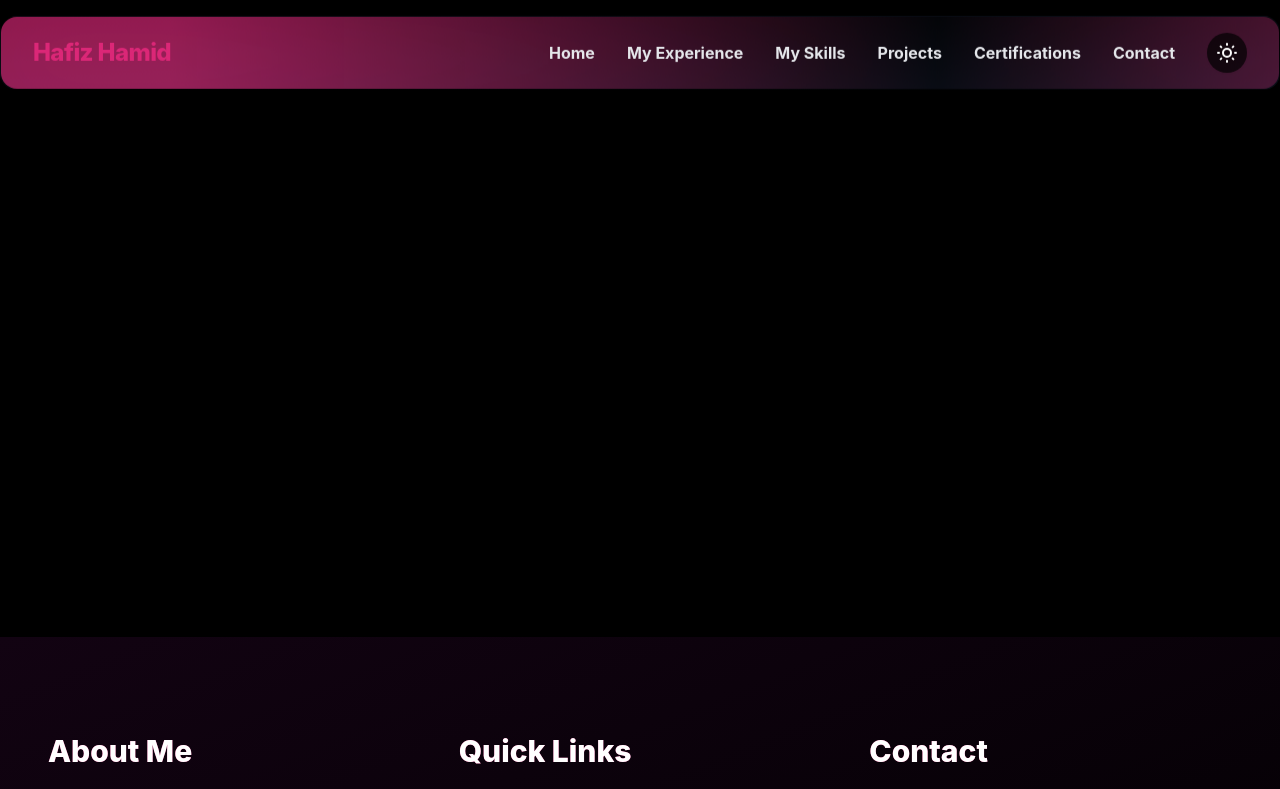
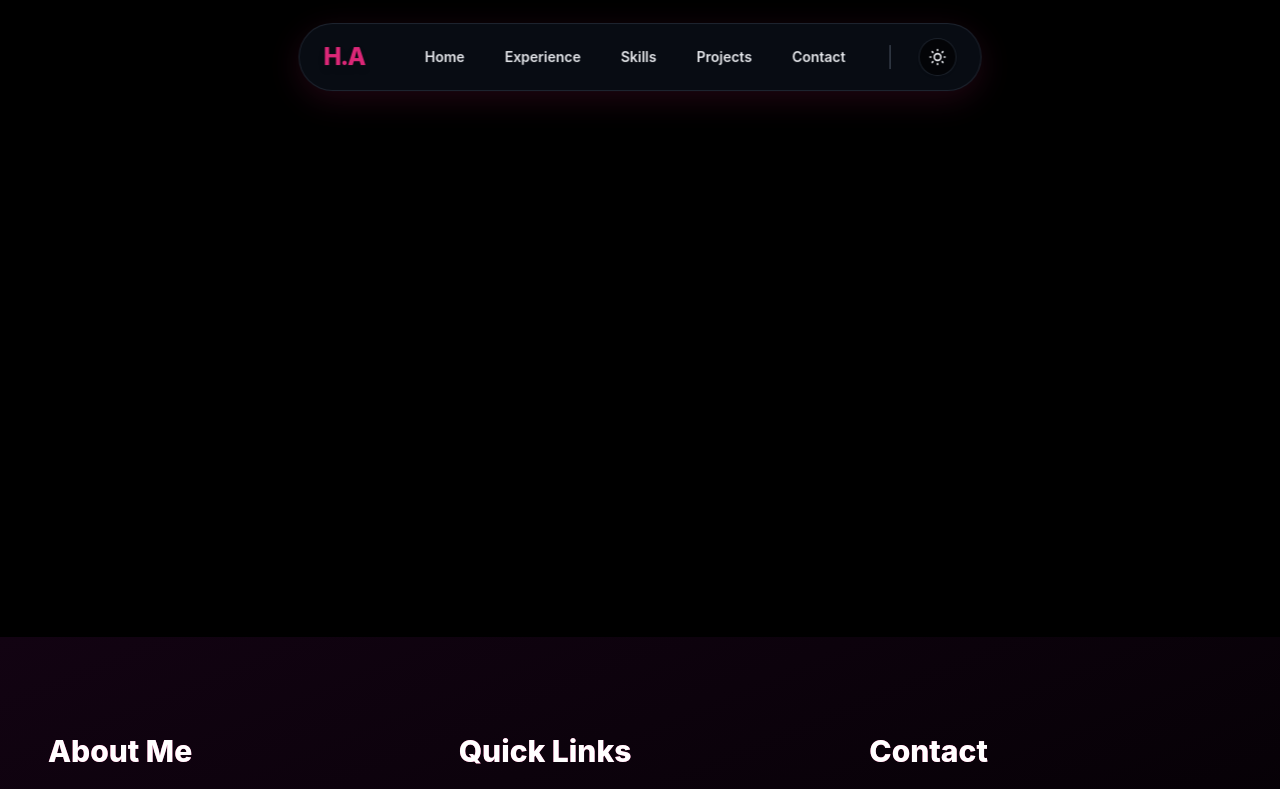
Before and after one commit to Hamid2312/actuallportfolio, a React (Create React App) app: page /certifications in a window 1280 px wide. Shown: the top 789 px of the page. Built offline with nearby package versions, Linux system fonts and the light colour scheme.

Commit message:
Update Hero 3D rings, Pill Navbar dock, and Projects

```diff
--- a/src/components/Navbar.jsx
+++ b/src/components/Navbar.jsx
@@ -10,142 +10,92 @@ const SidebarNavbar = () => {
     <div>
       {/* Navbar */}
       <nav
-        className="
-          fixed w-full z-50 left-0 top-4
-          transform-gpu
-          pointer-events-auto
-        "
+        className="fixed z-50 top-6 left-1/2 -translate-x-1/2 pointer-events-auto"
         aria-label="Main navigation"
       >
         <div
           className="
-            relative mx-auto max-w-7xl px-4 sm:px-6 lg:px-8
-            rounded-2xl
-            shadow-2xl
-            backdrop-blur-sm
-            bg-gradient-to-br from-white/70 to-gray-100/60
-            dark:from-black/60 dark:to-gray-900/60
-            border border-transparent
-            py-2
-            transition-all
-            will-change-transform
-            animate-floating
+            flex items-center gap-2 md:gap-4 lg:gap-6 px-4 md:px-6 py-2.5 md:py-3.5
+            rounded-full
+            backdrop-blur-xl
+            bg-white/40 dark:bg-gray-900/50
+            border border-white/50 dark:border-gray-700/50
+            shadow-[0_8px_32px_rgba(219,39,119,0.2)] dark:shadow-[0_8px_32px_rgba(219,39,119,0.15)]
+            floating-nav
           "
         >
-          {/* moving shade overlay */}
-          <div
-            aria-hidden="true"
-            className="
-              absolute inset-0 pointer-events-none rounded-2xl overflow-hidden
-            "
+          {/* Logo */}
+          <Link
+            to="/"
+            className="flex items-center gap-1 text-pink-600 font-extrabold text-xl lg:text-2xl tracking-tighter select-none mr-2 md:mr-4 drop-shadow-md transition-transform hover:scale-105"
           >
-            <div className="nav-shade absolute inset-0" />
+            H.A<span className="text-gray-800 dark:text-gray-200"></span>
+          </Link>
+
+          {/* Desktop Links */}
+          <div className="hidden md:flex items-center gap-1 lg:gap-2">
+            {[
+              { name: "Home", path: "/" },
+              { name: "Experience", path: "/my-experience" },
+              { name: "Skills", path: "/skills" },
+              { name: "Projects", path: "/projects" },
+              { name: "Contact", path: "/contact" }
+            ].map((link) => (
+              <Link
+                key={link.name}
+                to={link.path}
+                className="nav-link relative px-4 py-1.5 text-sm font-semibold text-gray-800 dark:text-gray-200 rounded-full transition-colors duration-300 hover:text-pink-600"
+              >
+                {link.name}
+              </Link>
+            ))}
           </div>
 
-          <div className="flex items-center justify-between h-14 relative">
-            {/* Logo */}
-            <div className="flex-shrink-0">
-              <Link
-                to="/"
-                className="text-pink-600 font-extrabold text-2xl tracking-tight select-none"
-              >
-                Hafiz Hamid
-              </Link>
-            </div>
+          {/* Divider */}
+          <div className="w-[1px] h-6 bg-gray-300 dark:bg-gray-600 mx-1 hidden md:block"></div>
 
-            {/* Hamburger Menu and Theme Toggle (Mobile) */}
-            <div className="lg:hidden flex items-center space-x-4">
+          {/* Actions */}
+          <div className="flex items-center gap-2 lg:gap-3">
+            {/* Theme Toggle */}
             <button
               onClick={toggleTheme}
               className="
                 p-2 rounded-full
-                  bg-white/80 dark:bg-black/70
-                  text-gray-900 dark:text-white
-                  shadow-sm
-                  focus:outline-none focus:ring-2 focus:ring-cyan-600
+                bg-white/60 dark:bg-black/60
+                text-gray-700 dark:text-gray-200
+                hover:text-pink-600 dark:hover:text-pink-400
+                shadow-sm border border-white/40 dark:border-gray-700/50
+                transition-all duration-300 hover:scale-110 hover:shadow-[0_0_15px_rgba(219,39,119,0.2)]
               "
-                aria-label={theme === "light" ? "Switch to dark mode" : "Switch to light mode"}
+              aria-label="Toggle Theme"
             >
               {theme === "light" ? (
-                  <svg className="w-6 h-6" fill="none" stroke="currentColor" viewBox="0 0 24 24" xmlns="http://www.w3.org/2000/svg">
+                <svg className="w-5 h-5" fill="none" stroke="currentColor" viewBox="0 0 24 24">
                   <path strokeLinecap="round" strokeLinejoin="round" strokeWidth="2" d="M21 12.79A9 9 0 1111.21 3 7 7 0 0021 12.79z"></path>
                 </svg>
               ) : (
-                  <svg className="w-6 h-6" fill="none" stroke="currentColor" viewBox="0 0 24 24" xmlns="http://www.w3.org/2000/svg">
+                <svg className="w-5 h-5" fill="none" stroke="currentColor" viewBox="0 0 24 24">
                   <path strokeLinecap="round" strokeLinejoin="round" strokeWidth="2" d="M12 3v1m0 16v1m9-9h-1M4 12H3m15.364 6.364l-.707-.707M6.343 6.343l-.707-.707m12.728 0l-.707.707M6.343 17.657l-.707.707M16 12a4 4 0 11-8 0 4 4 0 018 0z"></path>
                 </svg>
               )}
             </button>
 
+            {/* Mobile Menu Button */}
             <button
               onClick={() => setIsSidebarOpen(true)}
-                className="text-gray-900 dark:text-white focus:outline-none p-2"
-                aria-label="Open menu"
+              className="md:hidden p-2 rounded-full bg-white/60 dark:bg-black/60 text-gray-700 dark:text-gray-200 hover:text-pink-600 transition-all duration-300 border border-white/40 dark:border-gray-700/50 shadow-sm"
             >
-                <svg
-                  className="h-6 w-6"
-                  xmlns="http://www.w3.org/2000/svg"
-                  fill="none"
-                  viewBox="0 0 24 24"
-                  stroke="currentColor"
-                  aria-hidden="true"
-                >
+              <svg className="h-5 w-5" fill="none" viewBox="0 0 24 24" stroke="currentColor">
                 <path strokeLinecap="round" strokeLinejoin="round" strokeWidth="2" d="M4 6h16M4 12h16M4 18h16" />
               </svg>
             </button>
-            </div>
-
-            {/* Links and Theme Toggle for large screens */}
-            <div className="hidden lg:flex lg:items-center lg:space-x-8">
-              <Link to="/" className="link text-gray-800 dark:text-gray-200 hover:text-pink-600 transition">
-                Home
-              </Link>
-              <Link to="/my-experience" className="link text-gray-800 dark:text-gray-200 hover:text-pink-600 transition">
-                My Experience
-              </Link>
-              <Link to="/skills" className="link text-gray-800 dark:text-gray-200 hover:text-pink-600 transition">
-                My Skills
-              </Link>
-              <Link to="/projects" className="link text-gray-800 dark:text-gray-200 hover:text-pink-600 transition">
-                Projects
-              </Link>
-              <Link to="/Certifications" className="link text-gray-800 dark:text-gray-200 hover:text-pink-600 transition">
-                Certifications
-              </Link>
-              <Link to="/contact" className="link text-gray-800 dark:text-gray-200 hover:text-pink-600 transition">
-                Contact
-              </Link>
-
-              <button
-                onClick={toggleTheme}
-                className="
-                  p-2 rounded-full
-                  bg-white/80 dark:bg-black/70
-                  text-gray-900 dark:text-white
-                  shadow-sm
-                  focus:outline-none focus:ring-2 focus:ring-cyan-600
-                "
-                aria-label={theme === "light" ? "Switch to dark mode" : "Switch to light mode"}
-              >
-                {theme === "light" ? (
-                  <svg className="w-6 h-6" fill="none" stroke="currentColor" viewBox="0 0 24 24" xmlns="http://www.w3.org/2000/svg">
-                    <path strokeLinecap="round" strokeLinejoin="round" strokeWidth="2" d="M21 12.79A9 9 0 1111.21 3 7 7 0 0021 12.79z"></path>
-                  </svg>
-                ) : (
-                  <svg className="w-6 h-6" fill="none" stroke="currentColor" viewBox="0 0 24 24" xmlns="http://www.w3.org/2000/svg">
-                    <path strokeLinecap="round" strokeLinejoin="round" strokeWidth="2" d="M12 3v1m0 16v1m9-9h-1M4 12H3m15.364 6.364l-.707-.707M6.343 6.343l-.707-.707m12.728 0l-.707.707M6.343 17.657l-.707.707M16 12a4 4 0 11-8 0 4 4 0 018 0z"></path>
-                  </svg>
-                )}
-              </button>
-            </div>
           </div>
         </div>
       </nav>
 
       {/* Sidebar */}
       <div
-        className={`fixed inset-y-0 left-0 bg-gradient-to-br from-white to-gray-100 dark:from-black dark:to-gray-900 w-64 transform ${
-          isSidebarOpen ? "translate-x-0" : "-translate-x-full"
+        className={`fixed inset-y-0 left-0 bg-gradient-to-br from-white to-gray-100 dark:from-black dark:to-gray-900 w-64 transform ${isSidebarOpen ? "translate-x-0" : "-translate-x-full"
           } transition-transform duration-300 ease-in-out z-50`}
       >
         <div className="flex flex-col h-full">
@@ -192,91 +142,34 @@ const SidebarNavbar = () => {
 
       {/* Local styles for floating and shade animation */}
       <style>{`
-        /* Floating animation: gentle vertical float */
-        @keyframes floatY {
-          0% { transform: translateY(0px); }
-          50% { transform: translateY(-6px); }
-          100% { transform: translateY(0px); }
+        @keyframes gentleFloat {
+          0%, 100% { transform: translateY(0); }
+          50% { transform: translateY(-8px); }
         }
 
-        .animate-floating {
-          animation: floatY 6s ease-in-out infinite;
+        .floating-nav {
+          animation: gentleFloat 5s ease-in-out infinite;
         }
 
-        /* moving pink shade overlay */
-        .nav-shade {
-          /* gradient stripe with high pink opacity in the middle */
-          background: linear-gradient(
-            90deg,
-            rgba(219,39,119,0) 0%,
-            rgba(219,39,119,0.65) 30%,
-            rgba(219,39,119,0.65) 70%,
-            rgba(219,39,119,0) 100%
-          );
-          /* start the stripe off to the left so it moves across */
-          background-size: 200% 100%;
-          background-position: -100% 0%;
-          opacity: 1;
-          mix-blend-mode: screen;
-          will-change: background-position;
-          transition: background-position 0.2s linear;
-          filter: drop-shadow(0 6px 40px rgba(219,39,119,0.18));
+        .nav-link::before {
+          content: "";
+          position: absolute;
+          inset: 0;
+          border-radius: 9999px;
+          background: linear-gradient(135deg, rgba(219, 39, 119, 0.15), rgba(219, 39, 119, 0.05));
+          opacity: 0;
+          transform: scale(0.6);
+          transition: all 0.3s cubic-bezier(0.4, 0, 0.2, 1);
+          z-index: -1;
         }
 
-        /* shade movement — left to right loop */
-        @keyframes shadeMove {
-          0% { background-position: -100% 0%; }
-          50% { background-position: 100% 0%; }
-          100% { background-position: -100% 0%; }
+        .nav-link:hover::before {
+          opacity: 1;
+          transform: scale(1);
         }
 
-        /* apply the animation on larger screens, but also keep it on mobile.
-           shorter duration on mobile for perception and performance */
-        .nav-shade {
-          animation: shadeMove 6s linear infinite;
-        }
-
-        /* make sure rounded corners clip the shade */
-        nav > div > .nav-shade,
-        nav > div {
-          border-radius: 0.75rem; /* matches rounded-2xl visually */
-        }
-
-        /* Gentle focus outline for interactive buttons on smaller screens */
-        button:focus {
-          outline: 2px solid transparent;
-          box-shadow: 0 0 0 3px rgba(6,182,212,0.15);
-        }
-
-        /* Ensure the nav's internal content remains above the shade visually */
-        nav .relative,
-        .gradient-text,
-        .link,
-        .link * {
-          position: relative;
-          z-index: 10;
-        }
-
-        /* Gradient text helper (if you have this in HeroSection's global CSS, this is redundant).
-           Keeps the same visual identity for the logo text. */
-        .gradient-text {
-          background: linear-gradient(90deg, #06b6d4, #db2777);
-          -webkit-background-clip: text;
-          background-clip: text;
-          color: transparent;
-        }
-
-        /* Responsive tweaks: slightly reduce nav padding and rounding on very small devices */
-        @media (max-width: 420px) {
-          nav > div {
-            padding-left: 0.75rem;
-            padding-right: 0.75rem;
-          }
-
-          /* speed up shade animation a bit on tiny screens for perceived responsiveness */
-          .nav-shade {
-            animation-duration: 4.5s;
-          }
+        .nav-link:hover {
+          text-shadow: 0 0 10px rgba(219, 39, 119, 0.5);
         }
       `}</style>
     </div>
--- a/src/components/Projects.jsx
+++ b/src/components/Projects.jsx
@@ -1,10 +1,10 @@
-import React, { useEffect, useRef, useState } from "react";
+import React, { useEffect, useState } from "react";
 import { motion, AnimatePresence } from "framer-motion";
 import Tilt from "react-parallax-tilt";
 
 import Famefing from "../assets/famefing.png";
 import pia from "../assets/mypia.png";
-import newProjectImage from "../assets/index.png";
+import personalGrowthImage from "../assets/Personal_Growth.png";
 import aestheticCalculator from "../assets/noor-e-nisa.png";
 
 const projectsData = [
@@ -23,17 +23,17 @@ const projectsData = [
     image: pia,
   },
   {
-    title: "Client's website",
+    title: "Personal Growth OS",
     description:
-      "A recently completed project leveraging React.js for the frontend and open APIs to create a dynamic AI-powered website with Tailwind CSS.",
-    link: "https://hamid2312.github.io/AiResumeBuilder/",
-    image: newProjectImage,
+      "A comprehensive SaaS lifestyle and productivity platform. Features a unified dashboard, habit tracking, and custom analytics. Built with React.js, Tailwind CSS, Supabase, and Recharts.",
+    link: "https://day-stack-nine.vercel.app/",
+    image: personalGrowthImage,
   },
   {
     title: "Noor e Nisa",
     description:
       "A full E-commerce Noor e Nisa project built with React.js, featuring a modern design and smooth user experience with Tailwind CSS.",
-    link: "https://aesthetic-calculator-pink.vercel.app/",
+    link: "https://noor-e-nisa.vercel.app/",
     image: aestheticCalculator,
   },
 ];
```
Also changed, not shown: src/components/HeroSection.jsx (+41 -64 lines), src/assets/Personal_Growth.png (added). Lines whose indentation alone changed are shown as unchanged.
